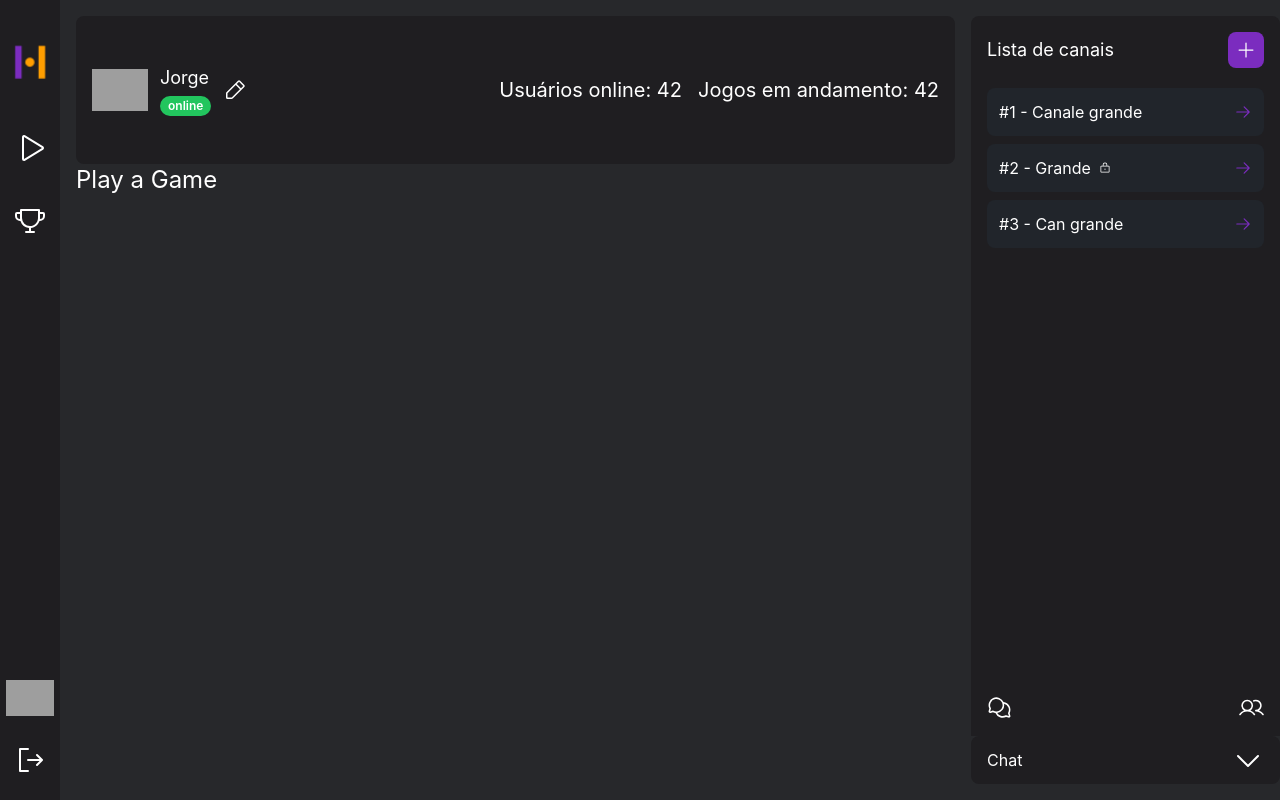
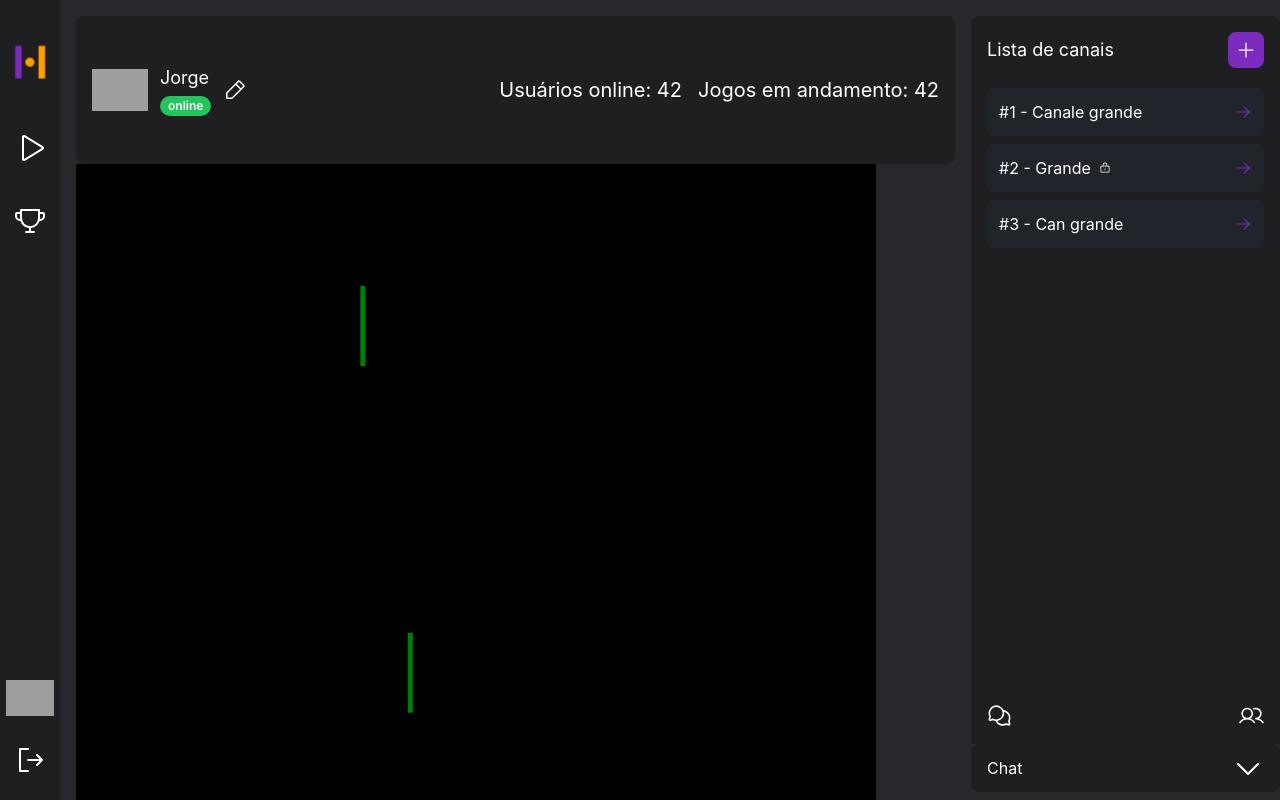
Before and after one commit to iaurg/42-transcendence, a Next.js app in the folder frontend/: page /game/play in a window 1280 px wide. Shown: the top 800 px of the page. Built offline with nearby package versions, Linux system fonts and the light colour scheme; grey boxes are pictures that could not be loaded.

Commit message:
feat: start adding game canvas

```diff
--- a/frontend/package.json
+++ b/frontend/package.json
@@ -15,9 +15,11 @@
     "@types/react-dom": "18.0.11",
     "eslint": "8.38.0",
     "eslint-config-next": "13.3.0",
+    "konva": "^9.2.0",
     "next": "^13.4.4",
     "react": "^18.2.0",
     "react-dom": "^18.2.0",
+    "react-konva": "^18.2.9",
     "typescript": "5.0.4"
   },
   "devDependencies": {
--- a/frontend/src/app/(private)/game/play/page.tsx
+++ b/frontend/src/app/(private)/game/play/page.tsx
@@ -1,3 +1,10 @@
+"use client";
+import dynamic from "next/dynamic";
+
+const Game = dynamic(() => import("../../../../components/Game"), {
+  ssr: false,
+});
+
 export default function PlayPage() {
-  return <h1 className="text-white text-2xl">Play a Game</h1>;
+  return <Game />;
 }
--- /dev/null
+++ b/frontend/src/components/Game/index.tsx
@@ -0,0 +1,96 @@
+import Konva from "konva";
+import { useEffect, useState } from "react";
+import { Stage, Layer, Rect, Text, Circle } from "react-konva";
+
+const ColoredRect = () => {
+  const [color, setColor] = useState("green");
+
+  const handleClick = () => {
+    setColor(Konva.Util.getRandomColor());
+  };
+
+  return (
+    <Rect
+      x={Math.random() * 800}
+      y={Math.random() * 670}
+      width={5}
+      height={80}
+      fill={color}
+      shadowBlur={5}
+      onClick={handleClick}
+    />
+  );
+};
+
+export default function Game() {
+  const [canvas, setCanvas] = useState<HTMLElement | null>(null);
+  const [sizes, setSizes] = useState({
+    width: 800,
+    height: 600,
+  });
+
+  useEffect(() => {
+    setCanvas(document.getElementById("game-canvas"));
+
+    if (canvas) {
+      setSizes({
+        width: canvas.offsetWidth,
+        height: canvas.offsetWidth,
+      });
+    }
+  }, [canvas]);
+
+  /*
+  // redrawing the canvas on every window resize for responsive design
+  useEffect(() => {
+    if (window) {
+      const handleResize = () => {
+        setCanvas(document.getElementById("game-canvas"));
+        if (canvas) {
+          setSizes({
+            width: canvas.offsetWidth,
+            height: canvas.offsetWidth,
+          });
+          console.log(
+            "resized",
+            "width",
+            canvas ? canvas.offsetWidth : 0,
+            "height",
+            canvas ? canvas.offsetHeight : 0
+          );
+        }
+      };
+
+      window.addEventListener("resize", handleResize);
+    }
+  }, [canvas]);
+    */
+
+  if (typeof window === "undefined") {
+    return <></>;
+  } else {
+    return (
+      <div className="bg-red-600 w-fit h-3/4">
+        <div id="game-canvas">
+          <Stage
+            width={sizes.width}
+            height={sizes.height}
+            style={{ backgroundColor: "black" }}
+          >
+            <Layer>
+              <ColoredRect />
+              <ColoredRect />
+              <Circle
+                x={Math.random() * sizes.width}
+                y={Math.random() * sizes.height}
+                radius={10}
+                fill="red"
+                shadowBlur={5}
+              />
+            </Layer>
+          </Stage>
+        </div>
+      </div>
+    );
+  }
+}
```
